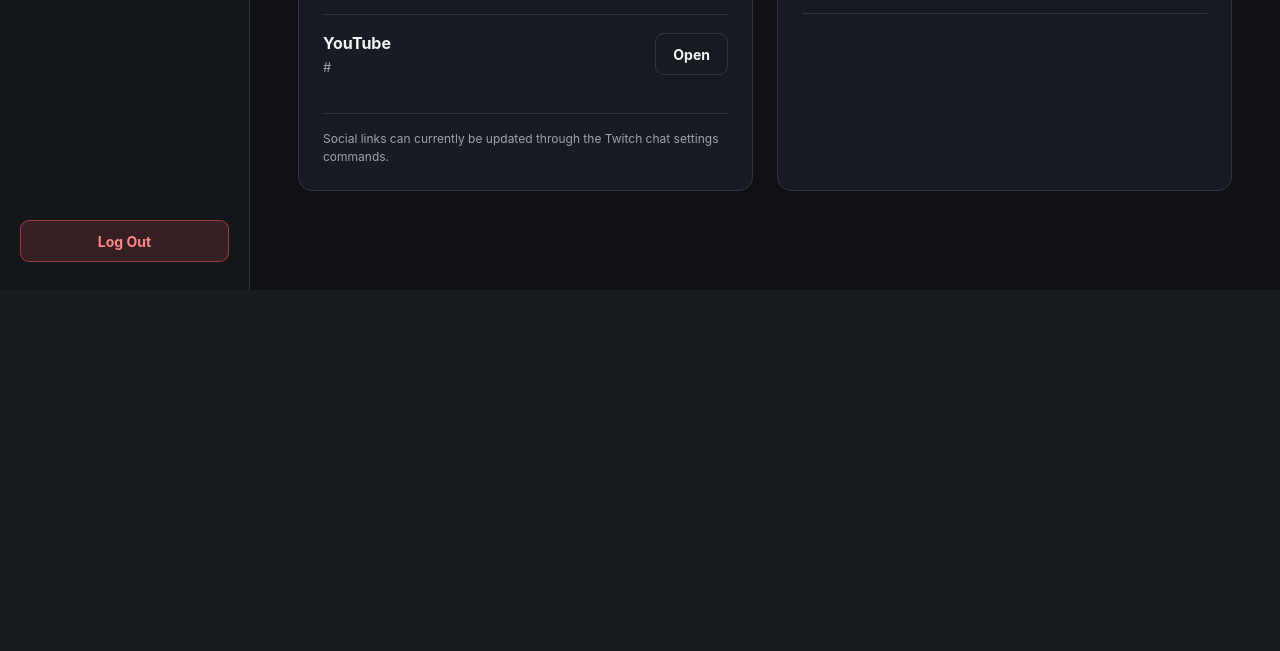
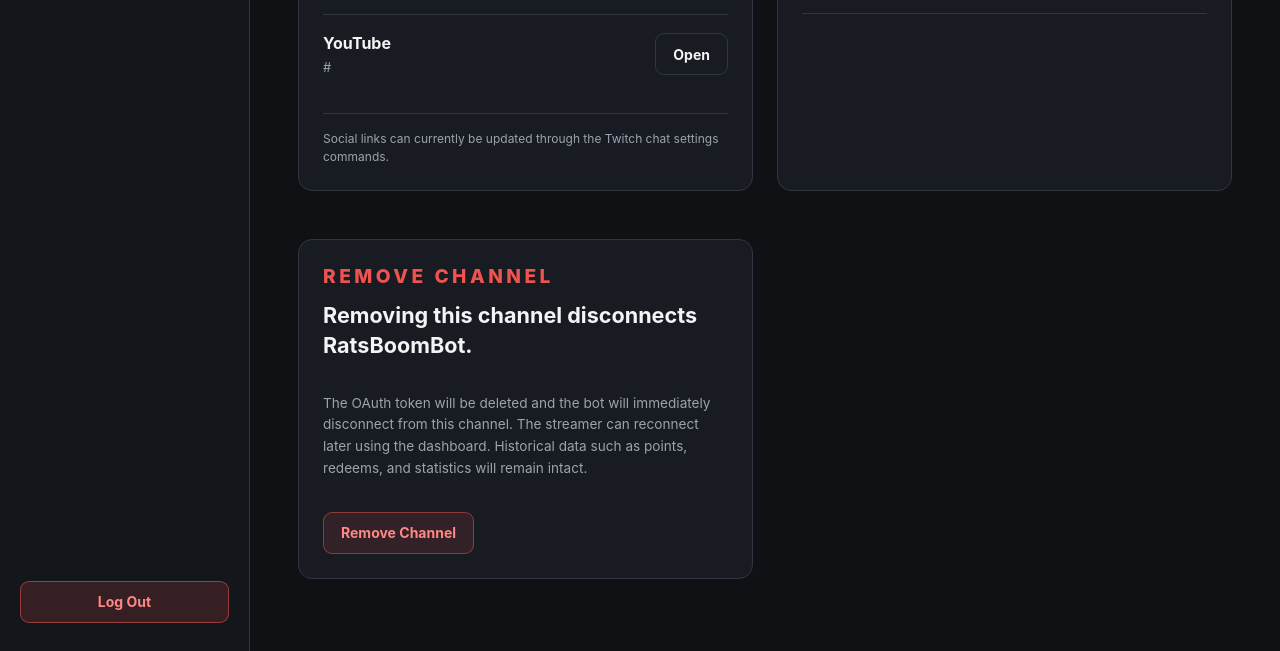
Before and after one commit to Akaing1/RatsBoomBot, a FastAPI app: template web/templates/channel_details.html in a window 1280 px wide. Shown: the part 510-1161 px from the top of the page. Before the commit the page ends 800 px from the top, so only its background shows below. Run offline with FastAPI, Linux system fonts and the light colour scheme; the template is opened without the code that fills it: most values are stand-ins (such as "Sample title", 1, 10 or a date in 2020); grey boxes marked "Sample" are stand-in pictures.

Commit message:
add remove channel capability

```diff
--- a/bot/services/viewer_queue_service.py
+++ b/bot/services/viewer_queue_service.py
@@ -104,3 +104,6 @@ class ViewerQueueService:
     def size(self, broadcaster_id: str) -> int:
         state = self._get_queue_state(broadcaster_id)
         return len(state.queue)
+
+    def remove_queue(self, broadcaster_id: str) -> None:
+        self.queues.pop(broadcaster_id, None)
--- a/web/app.py
+++ b/web/app.py
@@ -7,7 +7,7 @@ from fastapi.templating import Jinja2Templates
 from starlette.middleware.sessions import SessionMiddleware
 
 from config.settings import settings
-from storage.database import save_token
+from storage.database import save_token, delete_token
 from web.admin_auth import (
     authenticate_admin,
     get_csrf_token,
@@ -55,12 +55,12 @@ templates = Jinja2Templates(
 
 
 def render_error(
-    request: Request,
-    *,
-    title: str,
-    message: str,
-    status_code: int,
-    active_page: str = "dashboard"
+        request: Request,
+        *,
+        title: str,
+        message: str,
+        status_code: int,
+        active_page: str = "dashboard"
 ):
     context = {
         "active_page": active_page,
@@ -201,9 +201,9 @@ async def connect_bot(request: Request):
 
 @app.get("/oauth/channel", response_class=HTMLResponse)
 async def oauth_channel_callback(
-    request: Request,
-    code: str | None = None,
-    error: str | None = None
+        request: Request,
+        code: str | None = None,
+        error: str | None = None
 ):
     admin_redirect = require_admin(request)
 
@@ -287,9 +287,9 @@ async def oauth_channel_callback(
 
 @app.get("/oauth/bot", response_class=HTMLResponse)
 async def oauth_bot_callback(
-    request: Request,
-    code: str | None = None,
-    error: str | None = None
+        request: Request,
+        code: str | None = None,
+        error: str | None = None
 ):
     admin_redirect = require_admin(request)
 
@@ -414,13 +414,10 @@ async def channels_page(request: Request):
     )
 
 
-@app.get(
-    "/channels/{broadcaster_id}",
-    response_class=HTMLResponse
-)
+@app.get("/channels/{broadcaster_id}", response_class=HTMLResponse)
 async def channel_details_page(
-    request: Request,
-    broadcaster_id: str
+        request: Request,
+        broadcaster_id: str
 ):
     admin_redirect = require_admin(request)
 
@@ -497,3 +494,65 @@ async def channel_details_page(
             "queue_size": queue_size
         }
     )
+
+
+@app.post("/channels/{broadcaster_id}/delete")
+async def delete_broadcaster(request: Request, broadcaster_id: str, csrf_token: str = Form(...)):
+    admin_redirect = require_admin(request)
+
+    if admin_redirect:
+        return admin_redirect
+
+    validate_csrf_token(request, csrf_token)
+
+    if broadcaster_id == settings.BOT_ID:
+        return render_error(
+            request,
+            active_page="channels",
+            title="Cannot remove bot account",
+            message="The bot account cannot be removed as a broadcaster.",
+            status_code=400
+        )
+
+    runtime_bot = get_bot()
+    runtime_db = get_db()
+
+    if runtime_bot is None or runtime_bot.services is None or runtime_db is None:
+        return render_error(
+            request,
+            active_page="channels",
+            title="Runtime unavailable",
+            message="The RatsBoomBot runtime is not available.",
+            status_code=503
+        )
+
+    broadcaster = (
+        runtime_bot.services
+        .broadcasters
+        .get_broadcasters()
+        .get(broadcaster_id)
+    )
+
+    if broadcaster is None:
+        return render_error(
+            request,
+            active_page="channels",
+            title="Channel not found",
+            message="That channel is not connected to RatsBoomBot.",
+            status_code=404
+        )
+
+    await delete_token(runtime_db, broadcaster_id)
+
+    runtime_bot.services.broadcasters.remove_broadcaster(
+        broadcaster_id
+    )
+
+    runtime_bot.services.viewer_queue.remove_queue(
+        broadcaster_id
+    )
+
+    return RedirectResponse(
+        url="/channels?removed=1",
+        status_code=303
+    )
--- a/web/static/css/style.css
+++ b/web/static/css/style.css
@@ -454,3 +454,28 @@ body.login-page {
     .social-link-row { align-items: flex-start; flex-direction: column; }
     .social-link-row p { white-space: normal; }
 }
+
+.danger-zone .danger-eyebrow {
+    color: var(--danger);
+    font-size: 1.2rem;
+    font-weight: 800;
+    letter-spacing: 0.18em;
+    margin-bottom: 0.75rem;
+}
+
+.danger-zone h3 {
+    margin: 0 0 0.75rem 0;
+    font-size: 1.35rem;
+    font-weight: 700;
+    color: var(--text);
+    line-height: 1.4;
+}
+
+.danger-zone .page-description {
+    margin-top: 0;
+    margin-bottom: 2rem;
+    font-size: 0.85rem;
+    color: var(--muted);
+    line-height: 1.6;
+    max-width: 600px;
+}
--- a/web/templates/channel_details.html
+++ b/web/templates/channel_details.html
@@ -194,5 +194,35 @@
 
         </p>
     </section>
+    <section class="panel danger-zone">
+    <div class="panel-header">
+        <div>
+            <p class="eyebrow danger-eyebrow">Remove Channel</p>
+            <h3>Removing this channel disconnects RatsBoomBot.</h3>
+        </div>
+    </div>
+
+    <p class="page-description">
+        The OAuth token will be deleted and the bot will immediately disconnect from this channel.
+    The streamer can reconnect later using the dashboard. Historical data such as points,
+    redeems, and statistics will remain intact.
+    </p>
+
+    <form
+        method="post"
+        action="/channels/{{ broadcaster.id }}/delete"
+        onsubmit="return confirm('Remove {{ broadcaster.name or broadcaster.id }} from RatsBoomBot?');"
+    >
+        <input
+            type="hidden"
+            name="csrf_token"
+            value="{{ csrf_token }}"
+        >
+
+        <button class="button danger" type="submit">
+            Remove Channel
+        </button>
+    </form>
+</section>
 </div>
 {% endblock %}
```
Also changed, not shown: bot/services/broadcaster_service.py (+13 -0 lines), storage/database.py.
